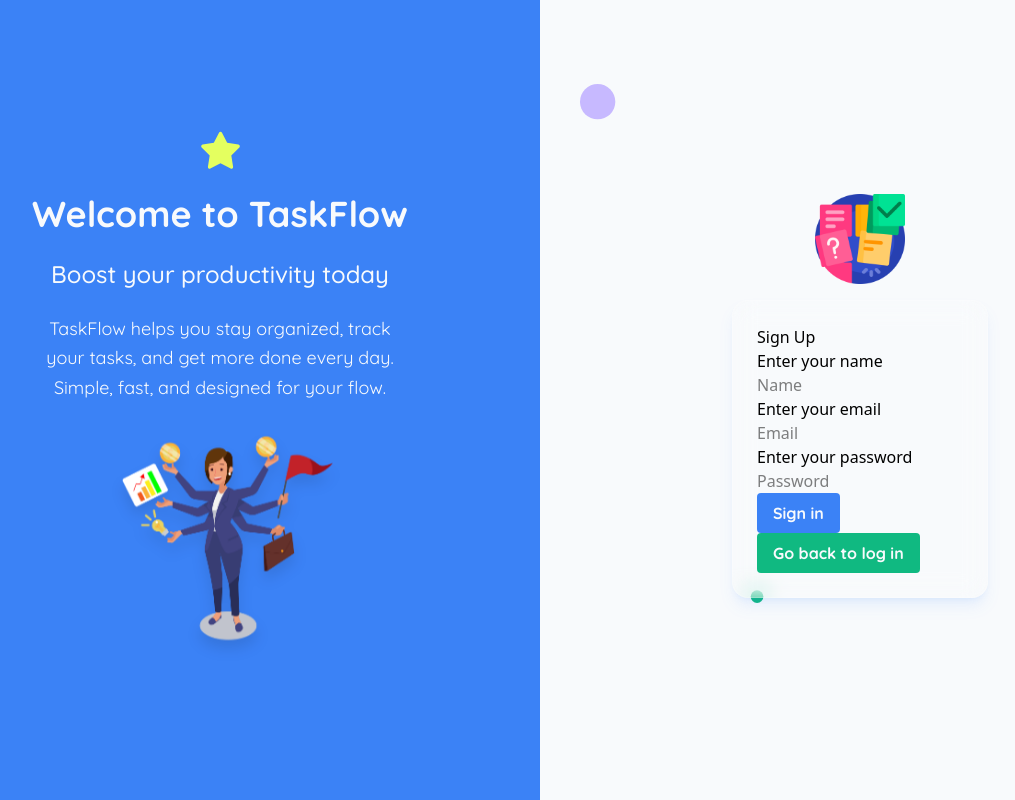
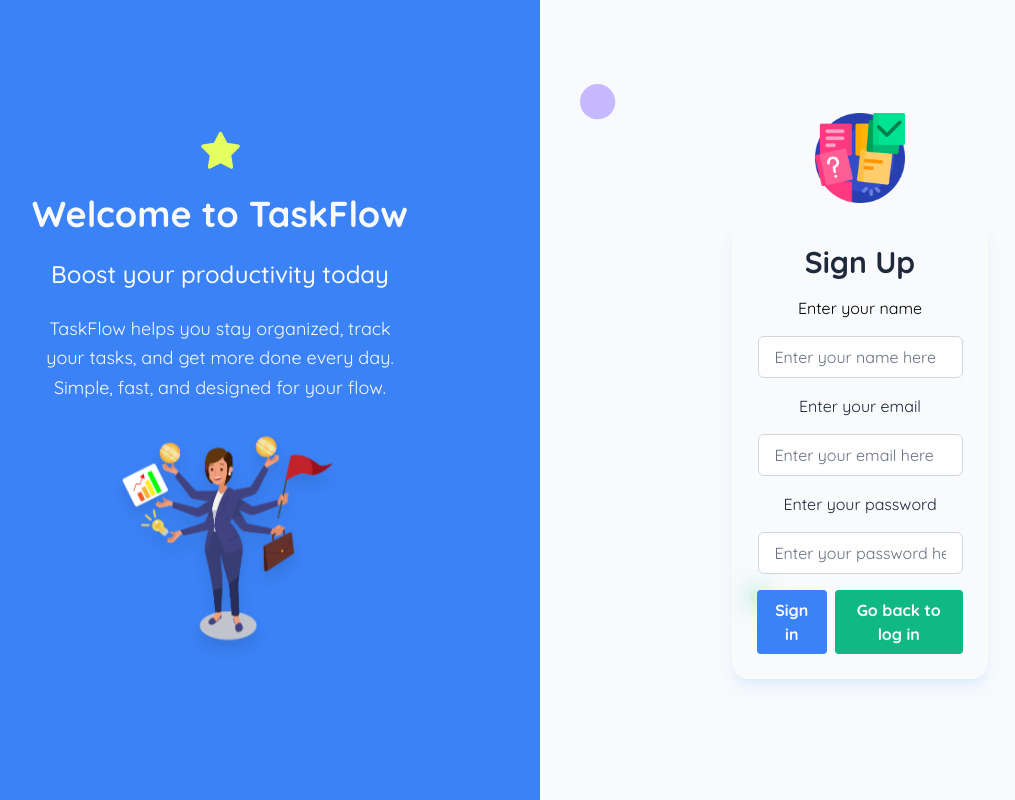
Before and after one commit to MamitianaAntonio/task-flow-frontend, a React (Vite) app: page /auth in a window 1280 px wide. Shown: the whole page, without its empty margins (100-1115 px from the left). Built offline with nearby package versions, Linux system fonts and the light colour scheme.

Commit message:
feat : implement sign in form ui design

```diff
--- a/src/components/Sign.tsx
+++ b/src/components/Sign.tsx
@@ -1,23 +1,50 @@
 import type React from "react";
 import Button from "./Button.tsx";
+import Input from "./Input.tsx";
+import { useState } from "react";
 
 interface Props {
   switchForm : () => void;
 }
 
 const Sign: React.FC<Props> = ({ switchForm }) => {
+  const [name, setName ] = useState("");
+  const [email, setEmail ] = useState("");
+  const [password, setPassword ] = useState("");
+
   return (
     <>
-      <div>
-        <h2>Sign Up</h2>
-        <form className="">
-          <h3>Enter your name</h3>
-          <input type="text" placeholder="Name" required/>
-          <h3>Enter your email</h3>
-          <input type="email" placeholder="Email" required/>
-          <h3>Enter your password</h3>
-          <input type="password" placeholder="Password" required />
-          <div>
+      <div className="flex flex-col items-center justify-center space-y-4">
+        <h2 className="text-3xl font-bold text-dark font-quicksand">Sign Up</h2>
+        <form className="flex flex-col items-center justify-center space-y-4">
+          <div className="flex flex-col items-center justify-center space-y-4">
+            <h3 className="font-quicksand text">Enter your name</h3>
+            <Input
+              placeholder="Enter your name here"
+              type="text"
+              value={name}
+              onChange={(e) => setName(e.target.value)}
+            />
+          </div>
+          <div className="flex flex-col items-center justify-center space-y-4">
+            <h3 className="font-quicksand text-dark">Enter your email</h3>
+            <Input
+              placeholder="Enter your email here"
+              type="text"
+              value={email}
+              onChange={(e) => setEmail(e.target.value)}
+            />
+          </div>
+          <div className="flex flex-col items-center justify-center space-y-4">
+            <h3 className="font-quicksand text-dark">Enter your password</h3>
+            <Input
+              placeholder="Enter your password here"
+              type="text"
+              value={password}
+              onChange={(e) => setPassword(e.target.value)}
+            />
+          </div>
+          <div className="flex flex-row space-x-2">
             <Button
               text="Sign in"
               type="submit"
```
Also changed, not shown: src/components/Input.tsx (+4 -4 lines).
